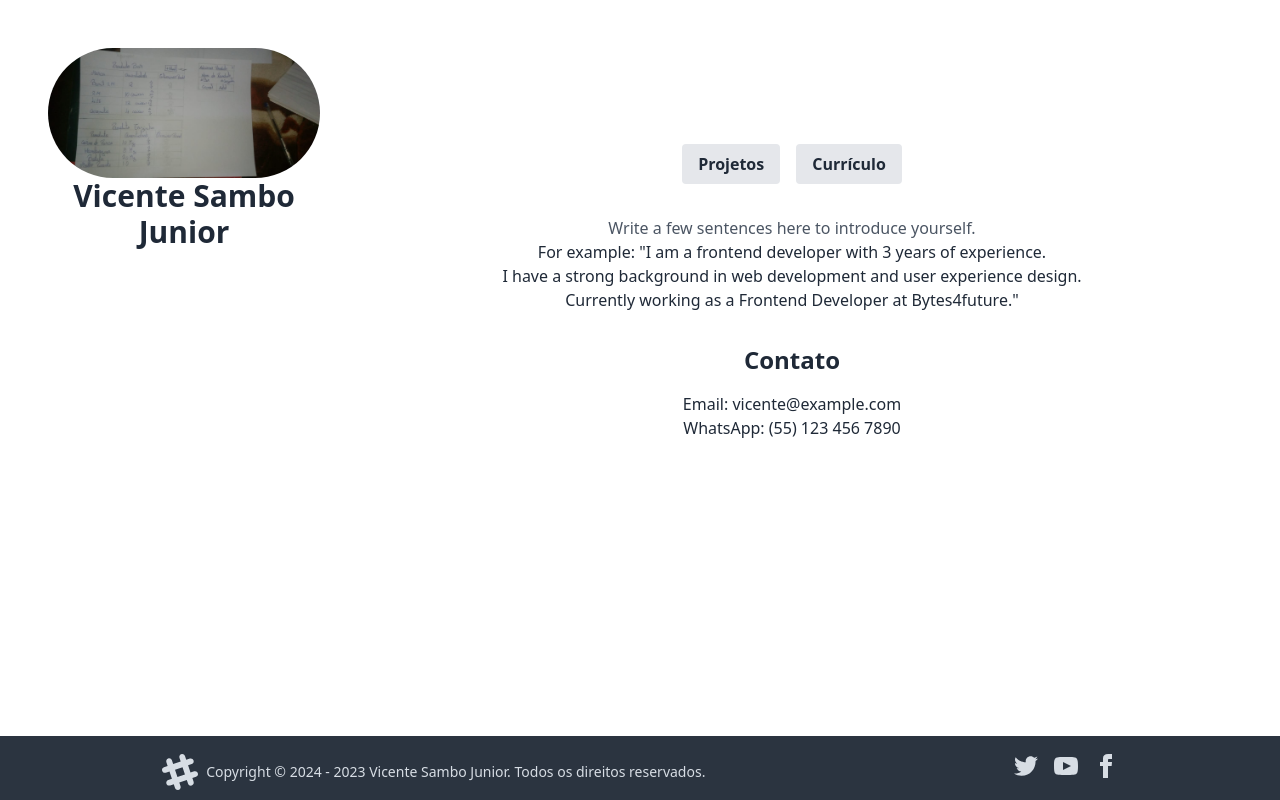
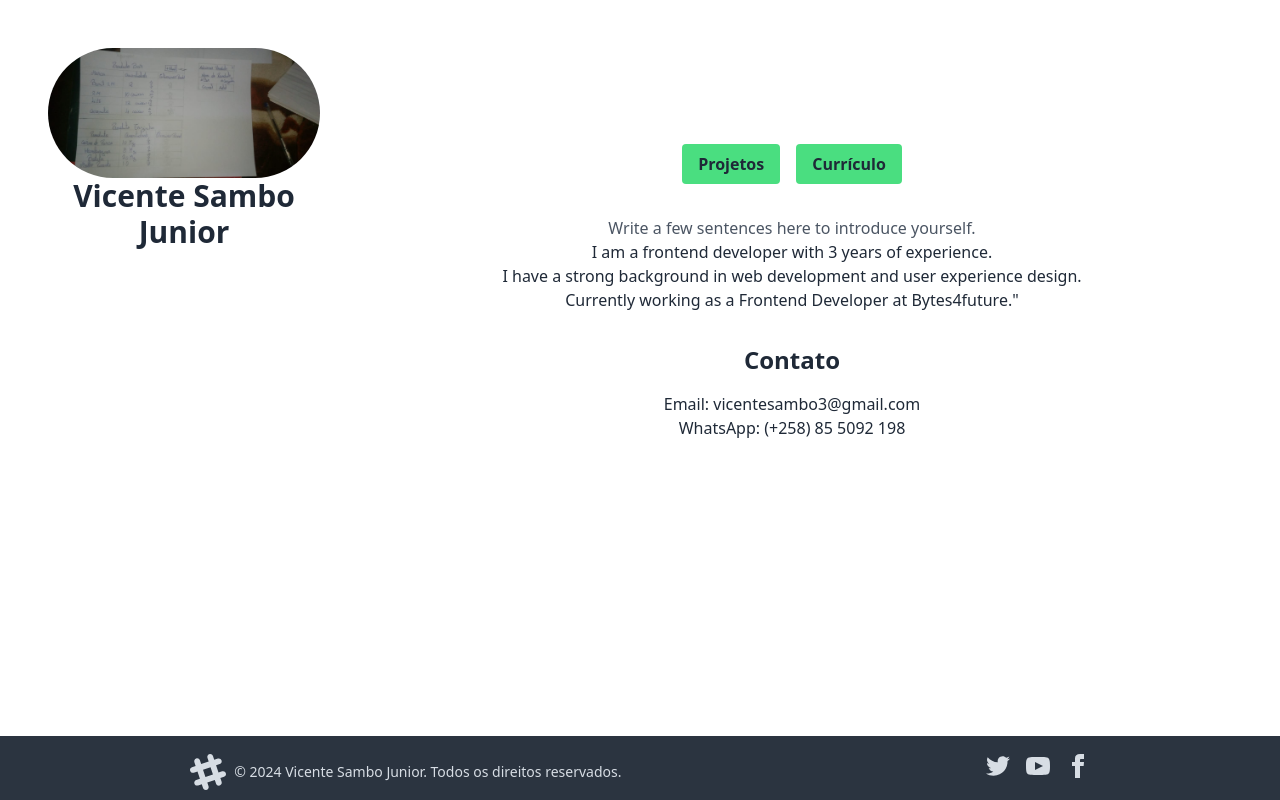
Before and after one commit to Djaysambo/Portifolio, a React (Vite) app: page / in a window 1280 px wide. Built offline with nearby package versions, Linux system fonts and the light colour scheme.

Commit message:
feat:ajust leyot

```diff
--- a/src/components/footer/footer.jsx
+++ b/src/components/footer/footer.jsx
@@ -16,7 +16,7 @@ export const Footer =()=> {
       <path
         d="M22.672 15.226l-2.432.811.841 2.515c.33 1.019-.209 2.127-1.23 2.456-1.15.325-2.148-.321-2.463-1.226l-.84-2.518-5.013 1.677.84 2.517c.391 1.203-.434 2.542-1.831 2.542-.88 0-1.601-.564-1.86-1.314l-.842-2.516-2.431.809c-1.135.328-2.145-.317-2.463-1.229-.329-1.018.211-2.127 1.231-2.456l2.432-.809-1.621-4.823-2.432.808c-1.355.384-2.558-.59-2.558-1.839 0-.817.509-1.582 1.327-1.846l2.433-.809-.842-2.515c-.33-1.02.211-2.129 1.232-2.458 1.02-.329 2.13.209 2.461 1.229l.842 2.515 5.011-1.677-.839-2.517c-.403-1.238.484-2.553 1.843-2.553.819 0 1.585.509 1.85 1.326l.841 2.517 2.431-.81c1.02-.33 2.131.211 2.461 1.229.332 1.018-.21 2.126-1.23 2.456l-2.433.809 1.622 4.823 2.433-.809c1.242-.401 2.557.484 2.557 1.838 0 .819-.51 1.583-1.328 1.847m-8.992-6.428l-5.01 1.675 1.619 4.828 5.011-1.674-1.62-4.829z"></path>
     </svg>
-    <p>Copyright © {new Date().getFullYear()} - 2023 Vicente Sambo Junior. Todos os direitos reservados.</p>
+    <p>© {new Date().getFullYear()} Vicente Sambo Junior. Todos os direitos reservados.</p>
   </aside>
   <nav className="grid-flow-col gap-4 md:place-self-center md:justify-self-end">
     <a>
--- a/src/components/header/header.jsx
+++ b/src/components/header/header.jsx
@@ -5,7 +5,7 @@ export const Header = () => {
   return (
 
       <div className="bg-red-950 text-gray-400 h-1/4 flex items-center justify-between p-4 ">
-        <h1 onAnimationStart={AbortController} className="text-2xl font-bold border border-cyan-200 p-2">Djaysambo</h1>
+        <h1 onAnimationStart={AbortController} className="text-2xl font-bold border border-green-300 p-2">Djaysambo</h1>
         <NavBar />
       </div>
 
--- a/src/components/header/navBar.jsx
+++ b/src/components/header/navBar.jsx
@@ -3,7 +3,7 @@ import { NavLink } from 'react-router-dom'
 
 export const NavBar = () => {
 
-  const activeStyles = "text-red-500";
+  const activeStyles = "text-green-300";
   const inactiveStyles = "text-white";
 
 
--- a/src/components/pages/Home.jsx
+++ b/src/components/pages/Home.jsx
@@ -12,10 +12,10 @@ export const Home = () => {
         <div className="flex">
                   <div className="flex-none w-1/4 p-4  ">
                   <div className='border-sky-400'>
-                    <img src="public/3.jpeg" alt="Vicente Sambo Junior" className="rounded-full" />
+                    <img src="/3.jpeg" alt="Vicente Sambo Junior" className="rounded-full" />
 
                   </div>
-            <h1 className="text-3xl font-bold">Vicente Sambo Junior</h1>
+            <h1 className="text-3xl font-bold ">Vicente Sambo Junior</h1>
              </div>
 
           <div className="flex-grow p-4">
@@ -25,21 +25,21 @@ export const Home = () => {
 
             <div className="container mx-auto px-4 py-8">
               <div className="flex justify-center">
-            <a href="/projectos"> <button className="bg-gray-200 hover:bg-gray-300 text-gray-800 font-bold py-2 px-4 rounded">Projetos</button></a>
-            <a href="/curriculo"><button className="ml-4 bg-gray-200 hover:bg-gray-300 text-gray-800 font-bold py-2 px-4 rounded">Currículo</button></a>
+            <a href="/projectos"> <button className="bg-green-400 hover:bg-green-300 text-gray-800 font-bold py-2 px-4 rounded">Projetos</button></a>
+            <a href="/curriculo"><button className="ml-4 bg-green-400 hover:bg-green-300 text-gray-800 font-bold py-2 px-4 rounded">Currículo</button></a>
               </div>
               <p className="text-gray-600 mt-8">
                 Write a few sentences here to introduce yourself.</p>
                 <p>
-                  For example: "I am a frontend developer with 3 years of experience.
+                  I am a frontend developer with 3 years of experience.
                 </p> I have a strong background in web development and user experience design.
                 <p>Currently working as a Frontend Developer at Bytes4future."
               </p>
-              <div className="mt-8">
+              <div className="mt-8 text-gr">
                 <h2 className="text-2xl font-bold">Contato</h2>
                 <ul className="mt-4">
-                  <li>Email: vicente@example.com</li>
-                  <li>WhatsApp: (55) 123 456 7890</li>
+                  <li>Email: vicentesambo3@gmail.com</li>
+                  <li>WhatsApp: (+258) 85 5092 198 </li>
                 </ul>
               </div>
             </div>
--- a/src/components/pages/projectos.jsx
+++ b/src/components/pages/projectos.jsx
@@ -6,29 +6,17 @@ export const MeusProjectos = () => {
   return (
     <>
       <Header/>
-      <div className='font-bold flex '>
+      <div className='font-bold flex m-3'>
          <div>
            <p>Lorem ipsum dolor sit amet consectetur adipisicing elit.
            Accusantium repellat,
            aspernatur adipisci saepe aliquam libero optio molestias officiis
            blanditiis recusandae eius aut aperiam nam distinctio voluptatem molestiae in? Eaque, eum.</p>
-          <p>Lorem ipsum dolor sit amet consectetur adipisicing elit.
-           Accusantium repellat,
-           aspernatur adipisci saepe aliquam libero optio molestias officiis
-           blanditiis recusandae eius aut aperiam nam distinctio voluptatem molestiae in? Eaque, eum.</p>
-           <p>Lorem ipsum dolor sit amet consectetur adipisicing elit.
-          Accusantium repellat,
-          aspernatur adipisci saepe aliquam libero optio molestias officiis
-          blanditiis recusandae eius aut aperiam nam distinctio voluptatem molestiae in? Eaque, eum.</p>
-          <p>Lorem ipsum dolor sit amet consectetur adipisicing elit.
-          Accusantium repellat,
-          aspernatur adipisci saepe aliquam libero optio molestias officiis
-          blanditiis recusandae eius aut aperiam nam distinctio voluptatem molestiae in? Eaque, eum.</p>
-        </div>
-        <img src="public/3.jpeg" alt="" width={200} height={200}/>
+      </div>
+        <img src="public/3.jpeg" alt="" width={100} height={100}/>
 
         </div>
-        <div className='font-bold flex'>
+        <div className='font-bold flex m-2'>
           <div >
         <p>Lorem ipsum dolor, sit amet consectetur adipisicing elit.
 
```
